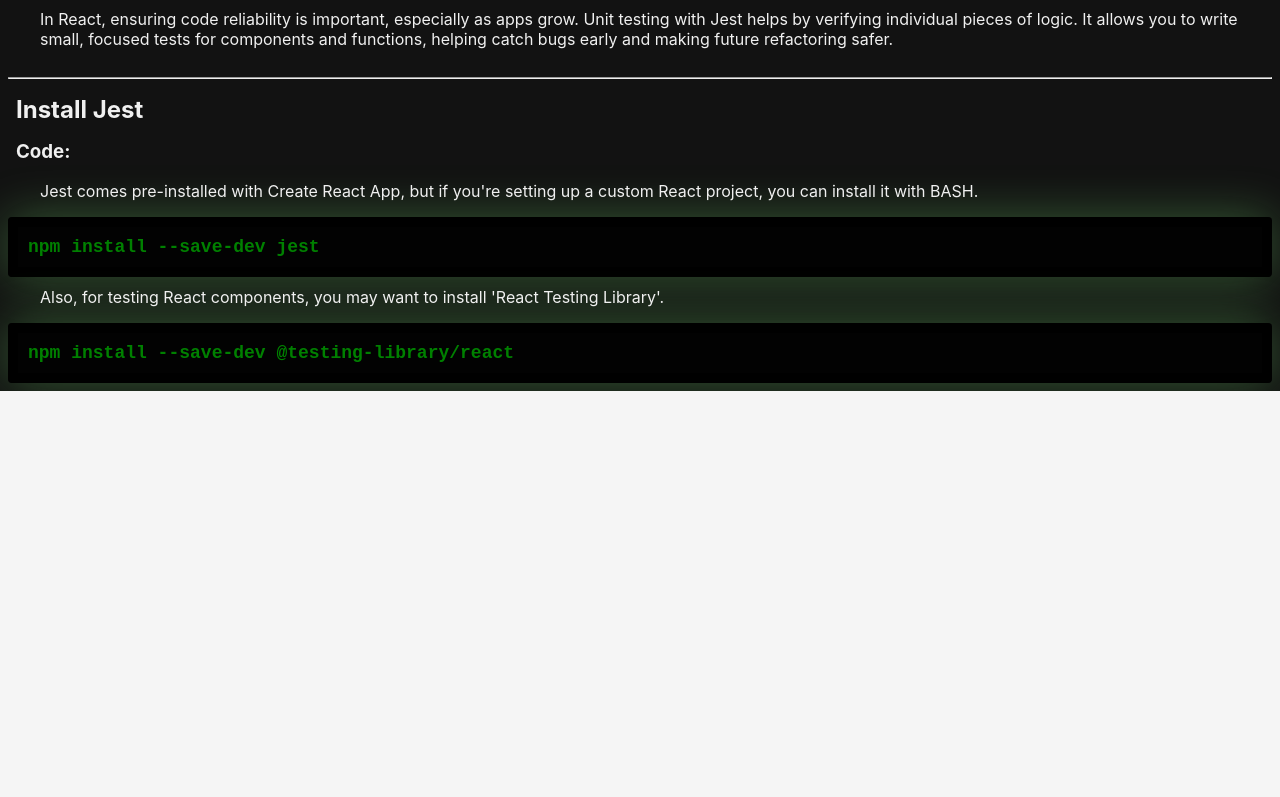
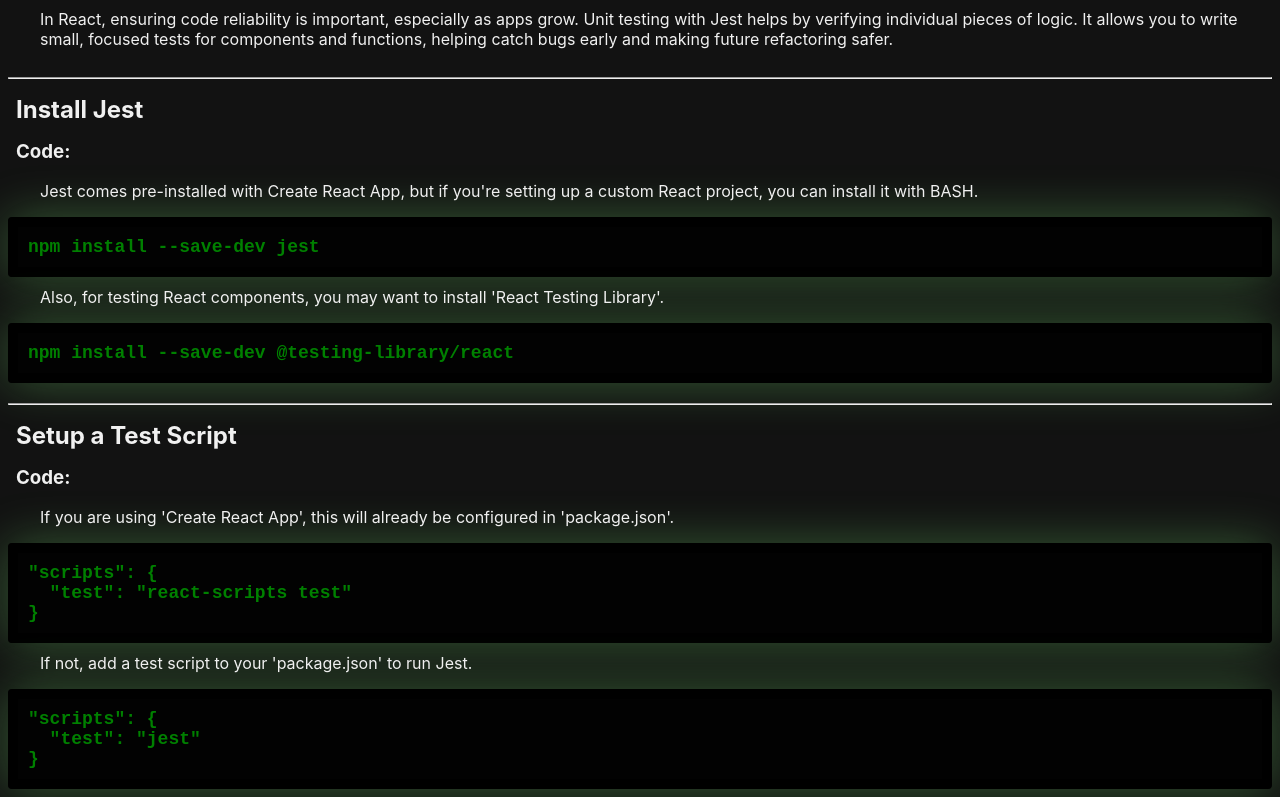
Before and after one commit to rees-kyle/react_showcase, a React (Create React App) app in the folder project/: page /react_showcase/unit-testing in a window 1280 px wide. Shown: the part 875-1672 px from the top of the page. Before the commit the page ends 1266 px from the top, so only its background shows below. Built offline with nearby package versions, Linux system fonts and the light colour scheme.

Commit message:
Add Setup component

```diff
--- /dev/null
+++ b/project/src/components/testing/unit_testing/Setup.js
@@ -0,0 +1,35 @@
+const Setup = () => {
+  return (
+    <div>
+      <br/>
+      <hr/>
+      <h2>Setup a Test Script</h2>
+      <h3>Code:</h3>
+      <p>
+        If you are using 'Create React App', this will already be configured in 'package.json'.
+      </p>
+      <pre>
+        <code>
+          {`"scripts": {
+  "test": "react-scripts test"
+}
+`}
+        </code>
+      </pre>
+
+      <p>
+        If not, add a test script to your 'package.json' to run Jest.
+      </p>
+      <pre>
+        <code>
+          {`"scripts": {
+  "test": "jest"
+}
+`}
+        </code>
+      </pre>
+    </div>
+  );
+};
+
+export default Setup;
--- a/project/src/components/testing/unit_testing/index.js
+++ b/project/src/components/testing/unit_testing/index.js
@@ -1,2 +1,3 @@
 export { default as UnitTesting } from './UnitTesting';
 export { default as Install } from './Install';
+export { default as Setup } from './Setup';
--- a/project/src/pages/testing/UnitTestingPage.js
+++ b/project/src/pages/testing/UnitTestingPage.js
@@ -1,6 +1,7 @@
 import {
   UnitTesting,
-  Install
+  Install,
+  Setup
 } from '../../components/testing/unit_testing';
 
 const UnitTestingPage = () => {
@@ -8,6 +9,7 @@ const UnitTestingPage = () => {
     <>
       <UnitTesting />
       <Install />
+      <Setup />
     </>
   );
 };
```
